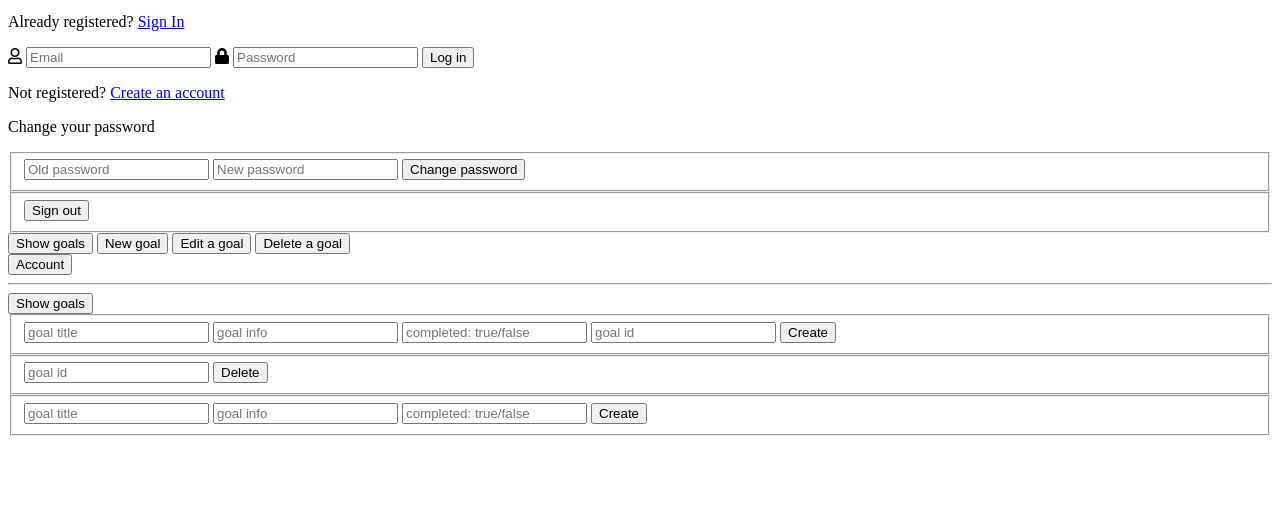
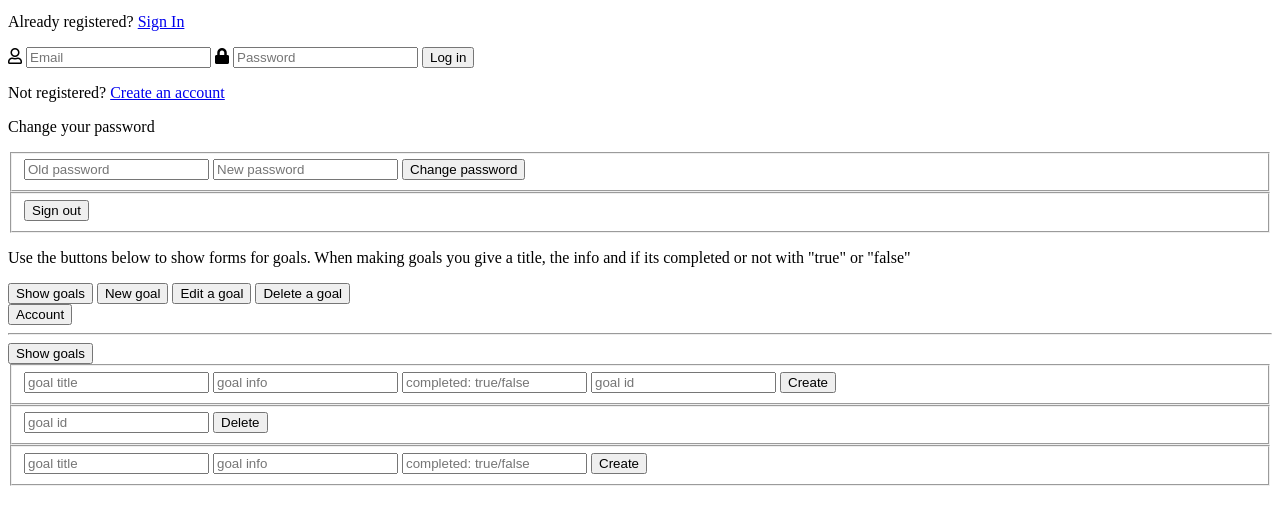
Before and after one commit to EliW09/Runelist-client, a website built with webpack: page index.html in a window 1280 px wide. Shown: the part 104-628 px from the top of the page. Built offline with nearby package versions, Linux system fonts and the light colour scheme.

Commit message:
added a message

```diff
--- a/index.html
+++ b/index.html
@@ -63,6 +63,7 @@
 
       <div class="main">
           <div class="innermain">
+            <p>Use the buttons below to show forms for goals. When making goals you give a title, the info and if its completed or not with "true" or "false"</p>
             <button id="getGoals">Show goals</button>
             <button id="createGoal">New goal</button>
             <button id="editGoal">Edit a goal</button>
```
